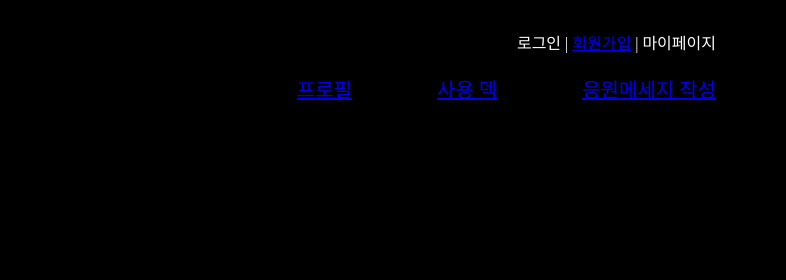
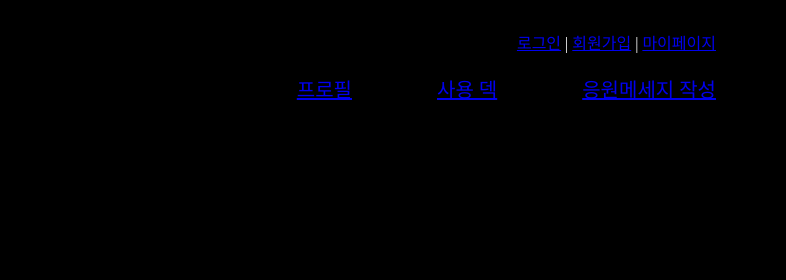
Before and after one commit to hiho666/hiho666.github.io, a plain HTML site: page cheer.html in a window 1280 px wide. Shown: the top 280 px of the page, 494-1280 px from the left. Drawn offline with Linux system fonts and the light colour scheme.

Commit message:
Update cheer.html

```diff
--- a/cheer.html
+++ b/cheer.html
@@ -173,7 +173,7 @@ footer{
 </div>
 	<nav id='menus'>
 		<div id='top_menu'>
-			로그인 | <a href='file:///I:/%EC%9D%B8%ED%94%84%EA%B3%BC%EC%A0%9C/homepage_homework.html'>회원가입</a> | 마이페이지
+			<a href='https://hiho666.github.io/login'> 로그인</a> | <a href='https://hiho666.github.io/signup'>회원가입</a> | <a href='https://hiho666.github.io/mypage'>마이페이지</a>
 		</div>
 		<ul id='main_menu'>
 			<li><a href="https://hiho666.github.io/profile">프로필</a></li>
```
